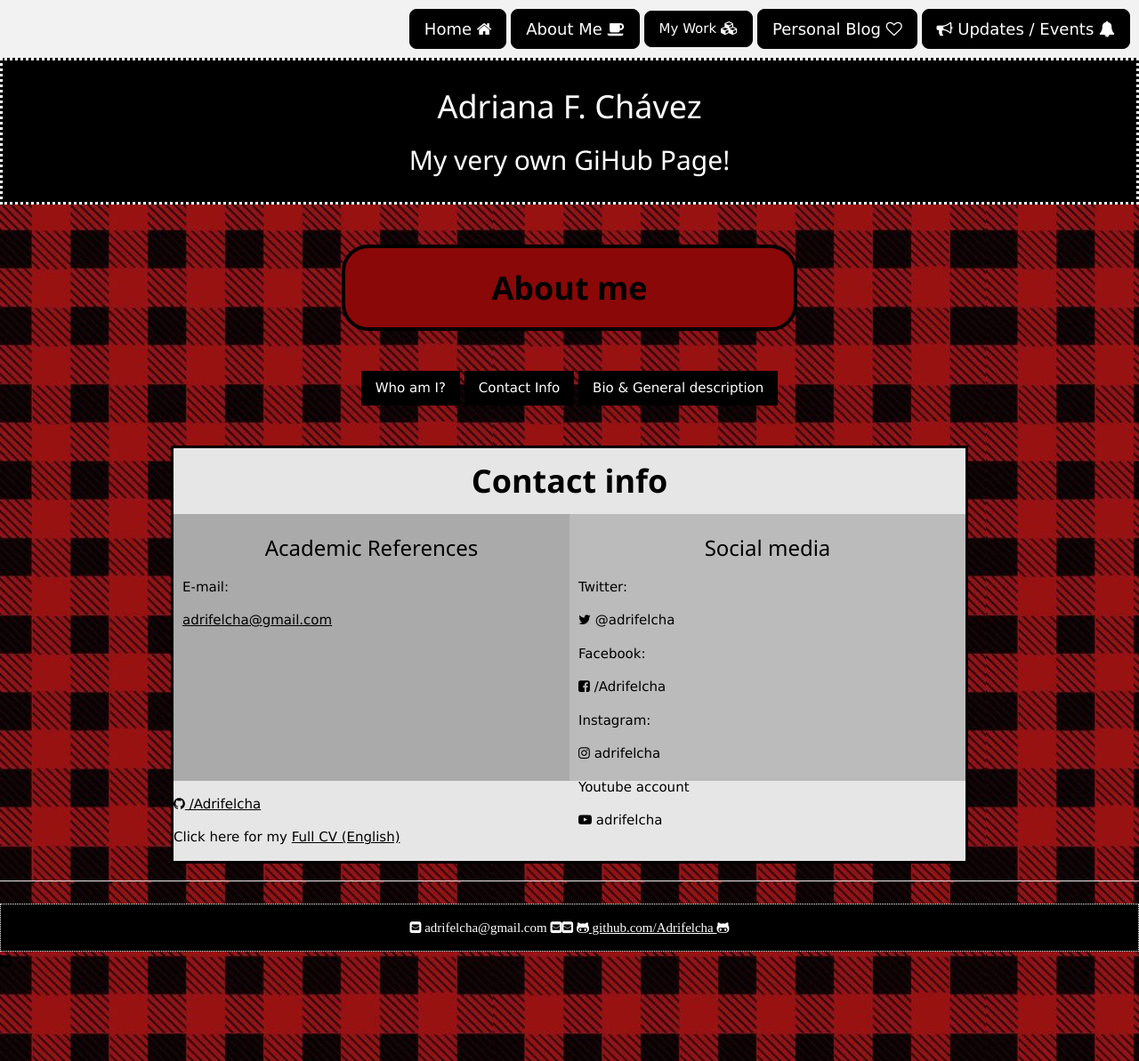
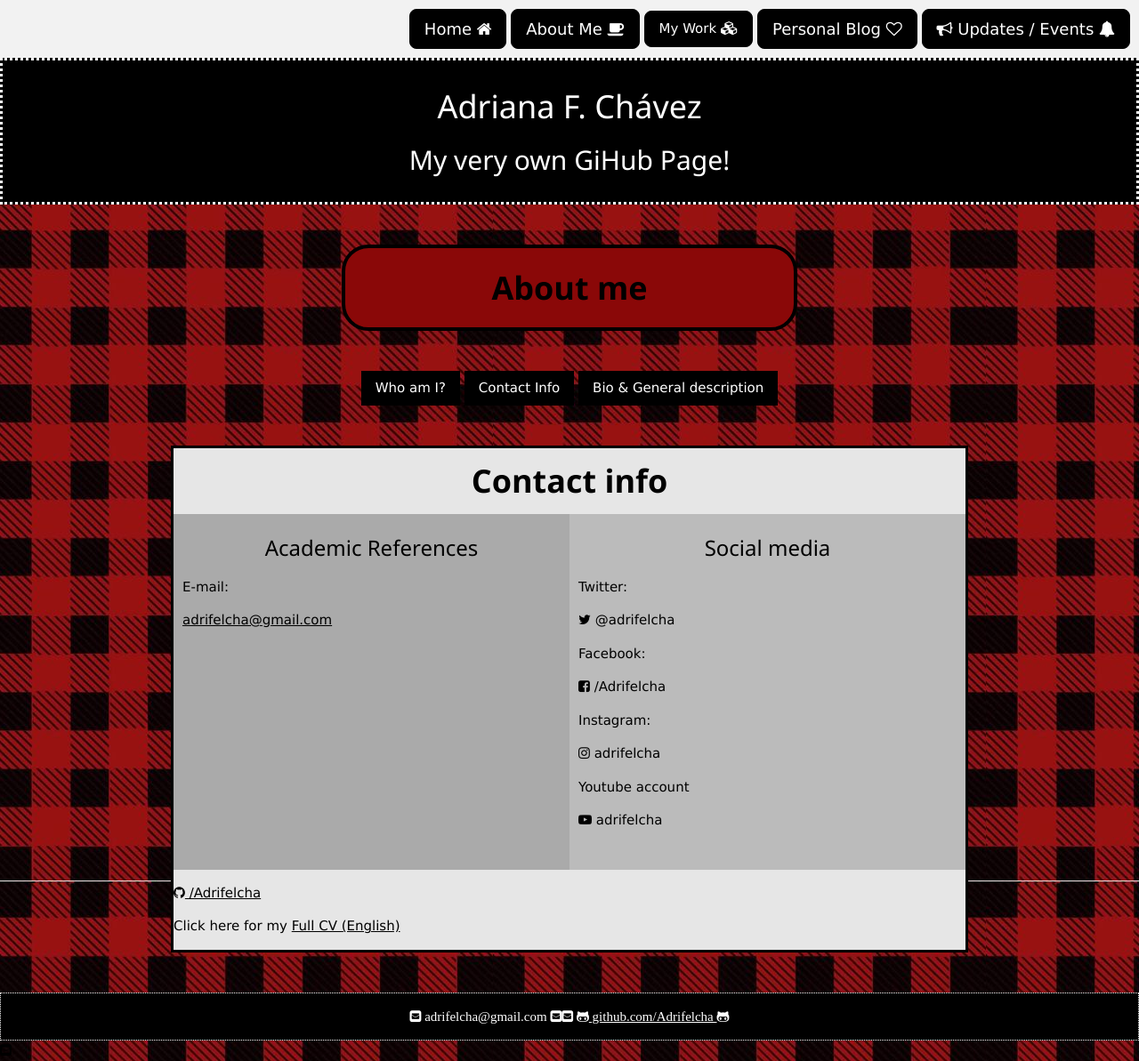
Before and after one commit to Adrifelcha/Adrifelcha-github.io, a Jekyll site: the page built from about/contact.html, in a window 1280 px wide. Shown: the whole page at 89% size. Built offline with Jekyll 4.4.1, drawn with Linux system fonts in a browser that asks for light colours.

Commit message:
Update contact.html

```diff
--- a/about/contact.html
+++ b/about/contact.html
@@ -21,14 +21,14 @@
 			<center><h1><b>Contact info</b></h1></center>
 
 		<div class="row">
-  			<div class="column" style="background-color:#aaa;">
+  			<div class="column" style="background-color:#aaa; height:400px;">
 				<h3 style="text-align:center;">Academic References</h3>
     				<p>E-mail:</p>
 				<a class='link' href="adrifelcha@gmail.com">adrifelcha@gmail.com </a>
 
 
   			</div>
-  			<div class="column" style="background-color:#bbb;">
+  			<div class="column" style="background-color:#bbb; height:400px;">
     				<h3 style="text-align:center;">Social media</h3>
     				<p>Twitter:</p>
 				<i class="fa fa-twitter" aria-hidden="true"></i> @adrifelcha
```
